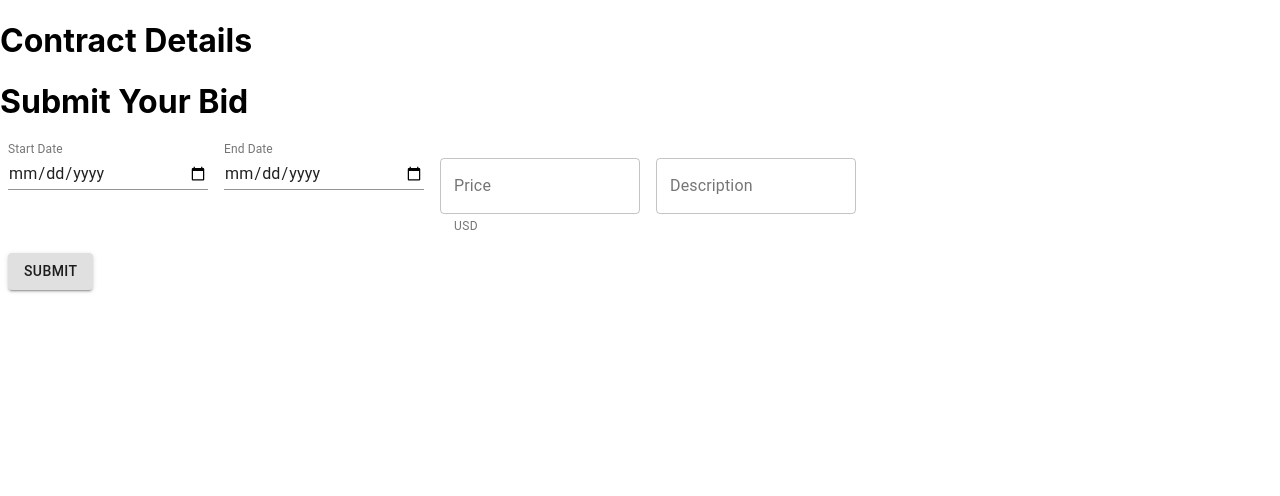
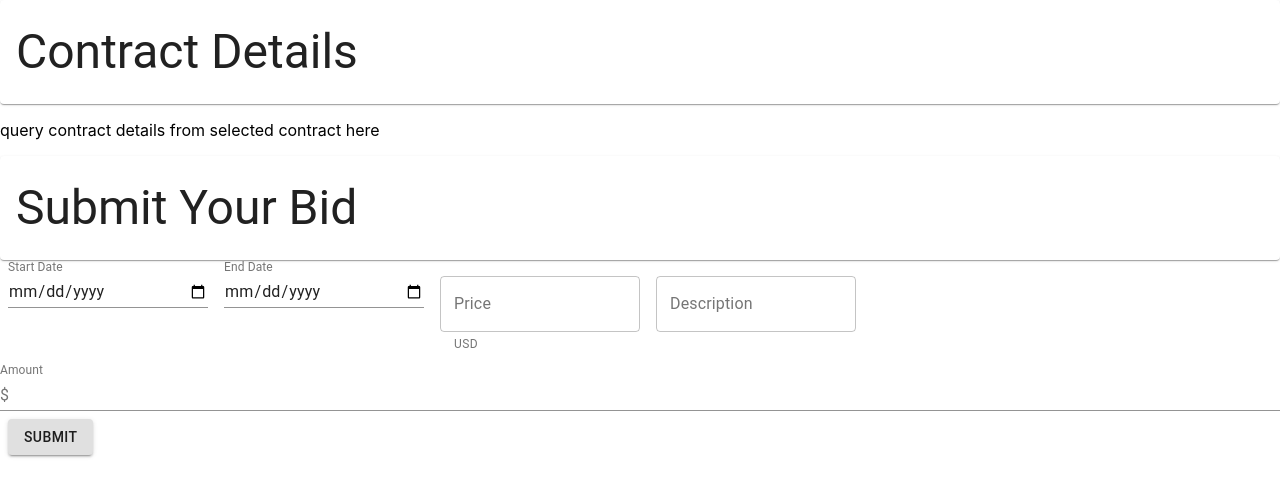
Before and after one commit to meta-434/contract-app, a React (Create React App) app: page / in a window 1280 px wide. Shown: the top 496 px of the page. Built offline with nearby package versions, Linux system fonts and the light colour scheme.

Commit message:
updated money field

```diff
--- a/src/StudentBid.js
+++ b/src/StudentBid.js
@@ -2,6 +2,14 @@ import React, { Component } from 'react'
 import { makeStyles } from '@material-ui/core/styles';
 import Button from '@material-ui/core/Button';
 import TextField from '@material-ui/core/TextField';
+import Paper from '@material-ui/core/Paper';
+import Typography from '@material-ui/core/Typography';
+
+import Input from '@material-ui/core/Input';
+import InputLabel from '@material-ui/core/InputLabel';
+import InputAdornment from '@material-ui/core/InputAdornment';
+import FormControl from '@material-ui/core/FormControl';
+
 
 // material UI setup & text field setup
 const useStyles = makeStyles(theme => ({
@@ -24,12 +32,19 @@ const useStyles = makeStyles(theme => ({
         marginLeft: theme.spacing(1),
         marginRight: theme.spacing(1),
         width: 200,
+        flexBasis: 200,
     },
     dense: {
         marginTop: theme.spacing(2),
     },
     menu: {
         width: 200,
+    },
+    root: {
+        padding: theme.spacing(3, 2),
+    },
+    withoutLabel: {
+        marginTop: theme.spacing(3),
     },
 }));
 
@@ -40,6 +55,11 @@ function StudentBid(props) {
         // age: '',
         // multiline: 'Controlled',
         // currency: 'EUR',
+        amount: '',
+        password: '',
+        weight: '',
+        weightRange: '',
+        showPassword: false,
       });
     const handleChange = name => event => {
         setValues({ ...values, [name]: event.target.value });
@@ -48,10 +68,21 @@ function StudentBid(props) {
         return (
             <div>
                 {/* Somehow render details of contract selected from StudentContracts.js */}
-                <h1>Contract Details</h1>
+                <Paper className={classes.root}>
+                    <Typography variant="h3" component="h3">
+                        Contract Details
+                    </Typography>
+                </Paper>
+
+                <p>query contract details from selected contract here</p>
+
+                <Paper className={classes.root}>
+                    <Typography variant="h3" component="h3">
+                        Submit Your Bid
+                    </Typography>
+                </Paper>
 
                 {/* Submit a bid for that contract to the company (once approved?) */}
-                <h1>Submit Your Bid</h1>
                 <form className={classes.container} noValidate autoComplete="off">
                 <TextField
                         id="date"
@@ -92,6 +123,15 @@ function StudentBid(props) {
                         margin="normal"
                         variant="outlined"
                     />
+                    <FormControl fullWidth className={classes.margin}>
+                        <InputLabel htmlFor="adornment-amount">Amount</InputLabel>
+                        <Input
+                            id="adornment-amount"
+                            value={values.amount}
+                            onChange={handleChange('amount')}
+                            startAdornment={<InputAdornment position="start">$</InputAdornment>}
+                        />
+                    </FormControl>
 
                 </form>
 
```
